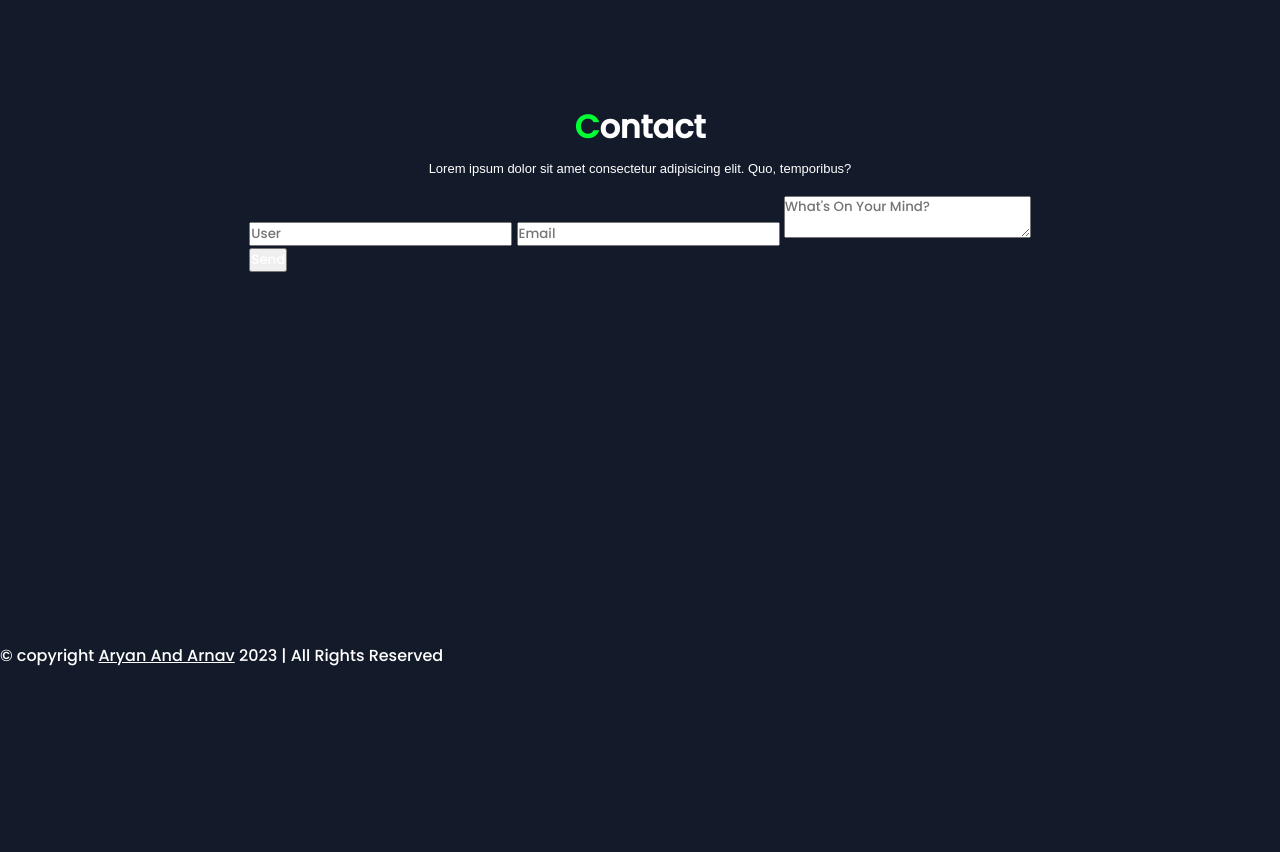
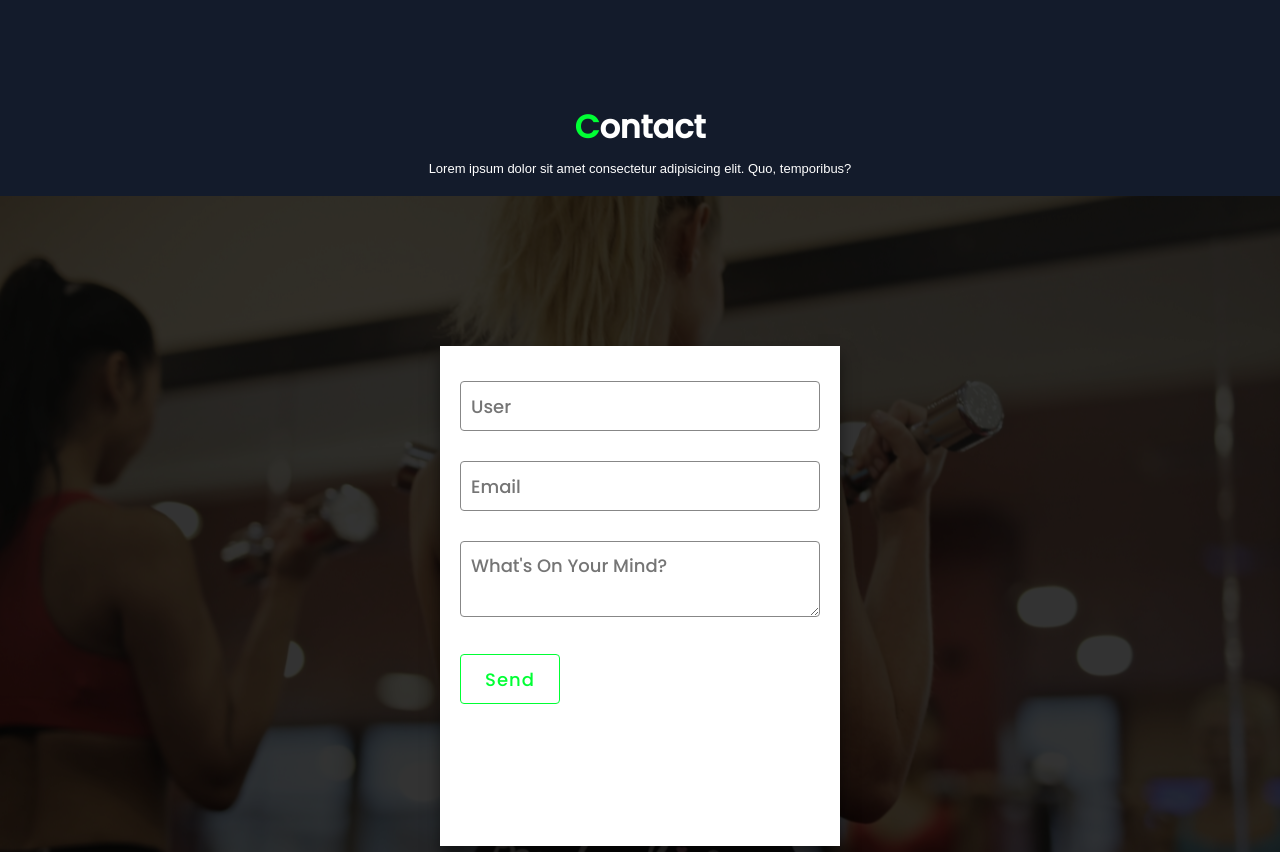
Before and after one commit to duocoderz/Sports-and-Fitness-Portal, a plain HTML site: page index.html in a window 1280 px wide. Shown: the part 6655-7507 px from the top of the page. Before the commit the page ends 7323 px from the top, so only its background shows below. Drawn offline with Linux system fonts and the light colour scheme; a script that the page names is missing.

Commit message:
Update style.css
Added Contact Us Section CSS Styles
Added Copyright Section CSS Styles

```diff
--- a/css/style.css
+++ b/css/style.css
@@ -7,7 +7,7 @@
     box-sizing: border-box;
     outline: none;
     color: #fff;
-    scroll-behavior:smooth;
+    scroll-behavior: smooth;
 }
 
 :root{
@@ -28,6 +28,22 @@ body{
     z-index: 1111;
     transition: 0.5s ease;
 }
+
+.navbar.sticky{
+    padding: 6px 60px;
+    background: #0c1518;
+    box-shadow: 0 0 15px rgba(0, 0, 0, 0.5);
+}
+
+.navbar.sticky .logo{
+    font-size: 2em;
+    color: var(--prime);
+}
+
+.navbar.sticky .logo b{
+    color: #fff;
+}
+
 
 .logo{
     font-size: 2.8em;
@@ -408,3 +424,87 @@ span{
     width: 100%;
     object-fit: cover;
 }
+
+.contact .content{
+    min-height: 100vh;
+}
+
+.contact .content form{
+    margin: auto 0;
+    width: 400px;
+    height: 500px;
+    padding: 20px;
+    background: #fff;
+    box-shadow: 0 10px 15px rgba(0, 0, 0, 0.5);
+    z-index: 1;
+}
+
+.contact .content form input{
+    color:#222;
+    width: 100%;
+    height: 50px;
+    padding: 0 10px;
+    font-size: 18px;
+    border: 1px solid #878787;
+    border-radius: 4px;
+    margin: 15px 0;
+    background: transparent;
+}
+
+.contact .content form textarea{
+    width: 100%;
+    padding: 10px;
+    color: #222;
+    font-size: 18px;
+    border: 1px solid #878787;
+    border-radius: 4px;
+    margin: 15px 0;
+    background: transparent;
+}
+
+.contact .content form input:focus,
+.contact .content form textarea:focus{
+    border: 2px solid var(--prime);
+    transition: 0.1s ease;
+}
+
+.contact .content form .btn{
+    letter-spacing: 1px;
+    width: 100px;
+    display: inline-block;
+    color: var(--prime);
+    border-color: var(--prime);
+    cursor: pointer;
+    transition: 0.2s ease;
+}
+
+.contact .content form .btn:hover{
+    background: var(--prime);
+    color: #fff;
+}
+.contact .content .bgimg{
+    position: absolute;
+    height: 100%;
+    width: 100%;
+    background: url('../img/bgimg.jpg');
+    background-size: cover;
+    background-position: center;
+    filter: brightness(20%);
+}
+
+.copyright{
+    text-transform: capitalize;
+    height: 40px;
+    width: 100%;
+    line-height: 40px;
+    background: #222;
+    text-align: center;
+    font-size: 18px;
+}
+
+.copyright a{
+    color: var(--prime);
+    text-decoration: none;
+    margin: 0 2px;
+    font-weight: lighter;
+}
```
